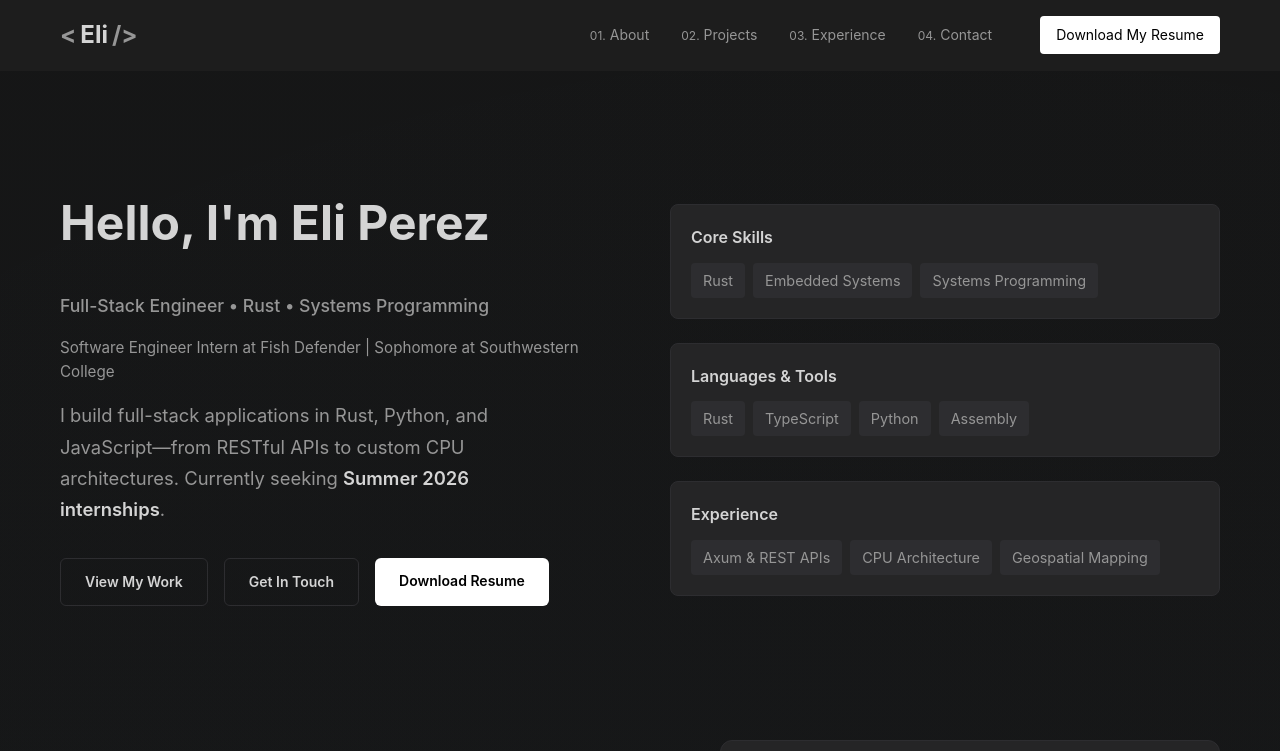
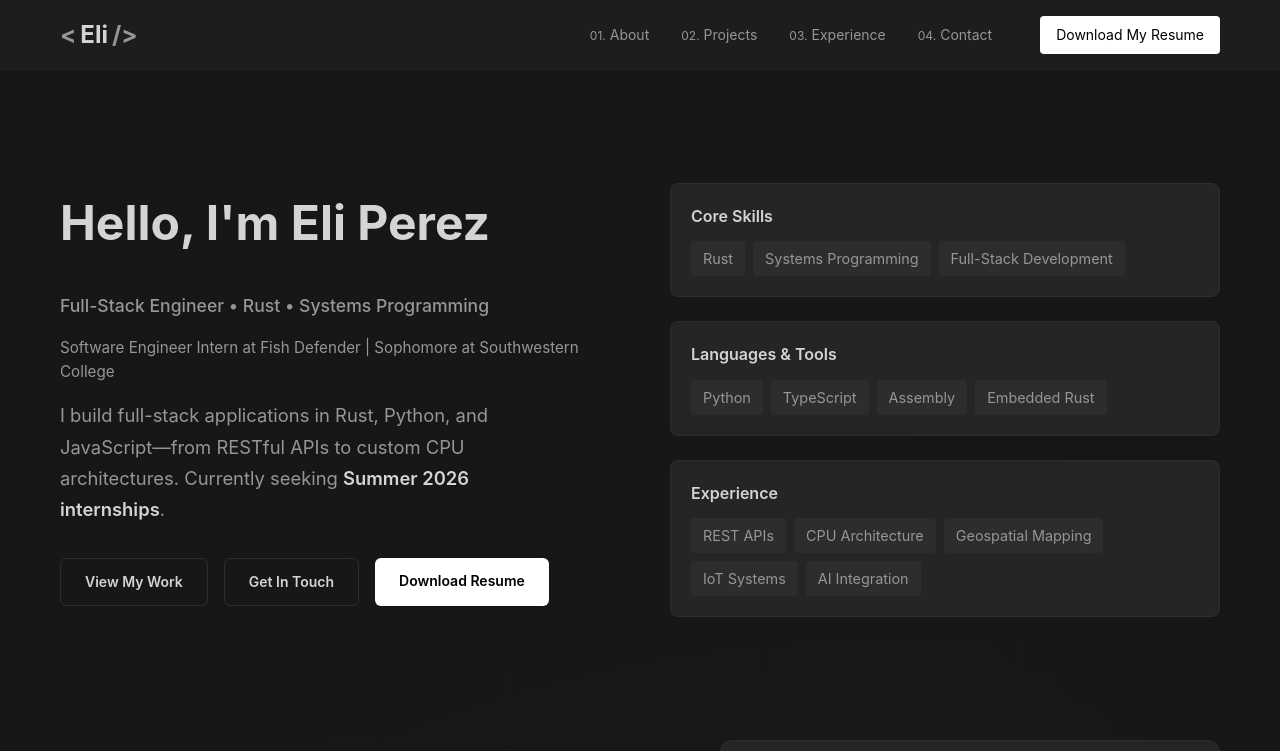
Before and after one commit to counterspecies/Portfolio-Website, a React (Create React App) app: page / in a window 1280 px wide. Shown: the top 751 px of the page. Built offline with nearby package versions, Linux system fonts and the light colour scheme.

Commit message:
minor updates

```diff
--- a/src/App.css
+++ b/src/App.css
@@ -98,8 +98,8 @@ section {
 }
 
 .btn-secondary:hover {
-  border-color: var(--accent-blue);
-  color: var(--accent-blue);
+  border-color: white;
+  color: white;
 }
 
 /* Card styles */
--- a/src/components/About.css
+++ b/src/components/About.css
@@ -151,7 +151,7 @@
 }
 
 .highlight-item:hover {
-  border-color: var(--accent-blue);
+  border-color: white;
   transform: translateY(-4px);
 }
 
--- a/src/components/Hero.js
+++ b/src/components/Hero.js
@@ -58,25 +58,27 @@ const Hero = () => {
               <h4>Core Skills</h4>
               <div className="skill-list">
                 <span>Rust</span>
-                <span>Embedded Systems</span>
                 <span>Systems Programming</span>
+                <span>Full-Stack Development</span>
               </div>
             </div>
             <div className="skill-category">
               <h4>Languages & Tools</h4>
               <div className="skill-list">
-                <span>Rust</span>
+                <span>Python</span>
                 <span>TypeScript</span>
-                <span>Python</span>
                 <span>Assembly</span>
+                <span>Embedded Rust</span>
               </div>
             </div>
             <div className="skill-category">
               <h4>Experience</h4>
               <div className="skill-list">
-                <span>Axum & REST APIs</span>
+                <span>REST APIs</span>
                 <span>CPU Architecture</span>
                 <span>Geospatial Mapping</span>
+                <span>IoT Systems</span>
+                <span>AI Integration</span>
               </div>
             </div>
           </div>
```
